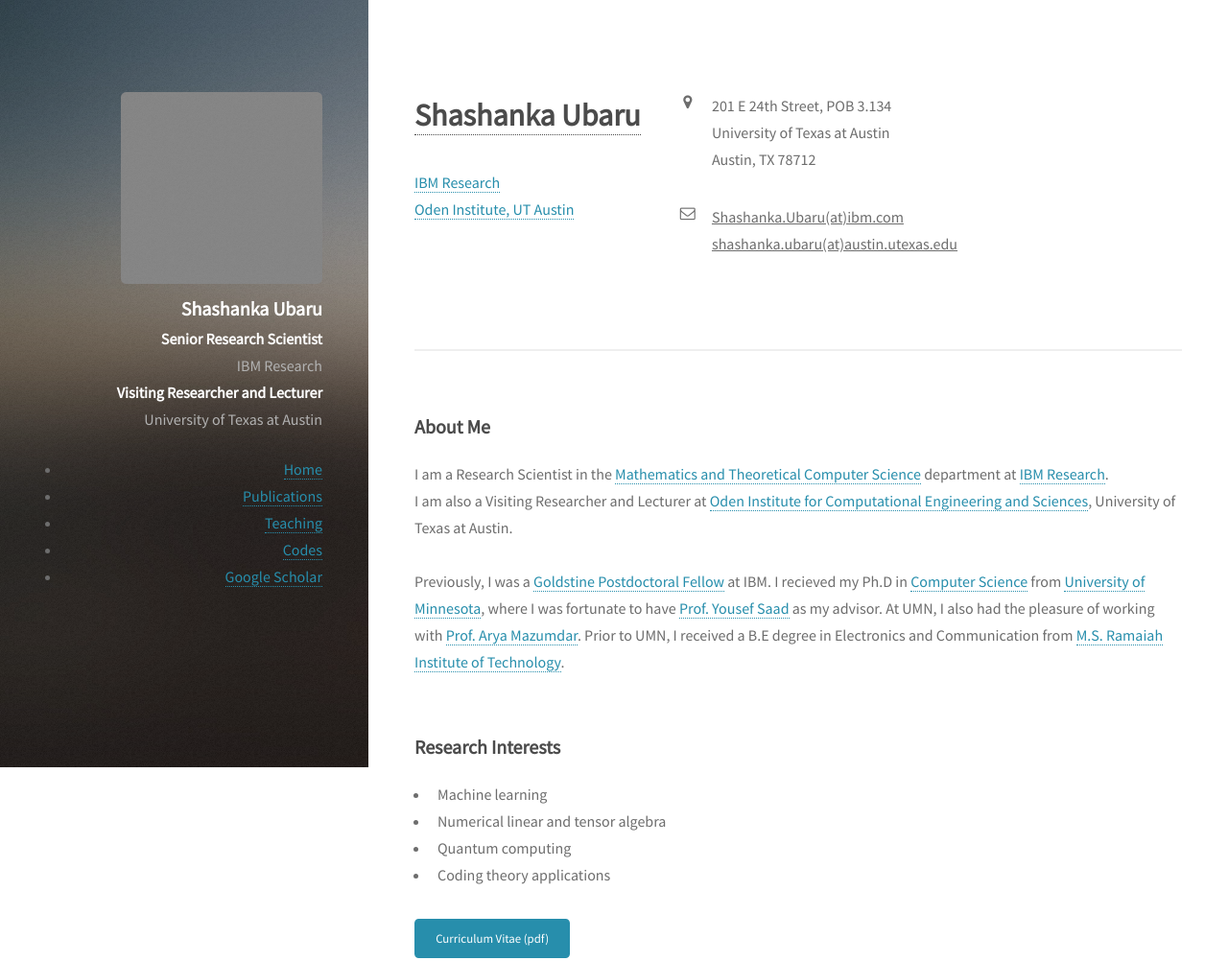
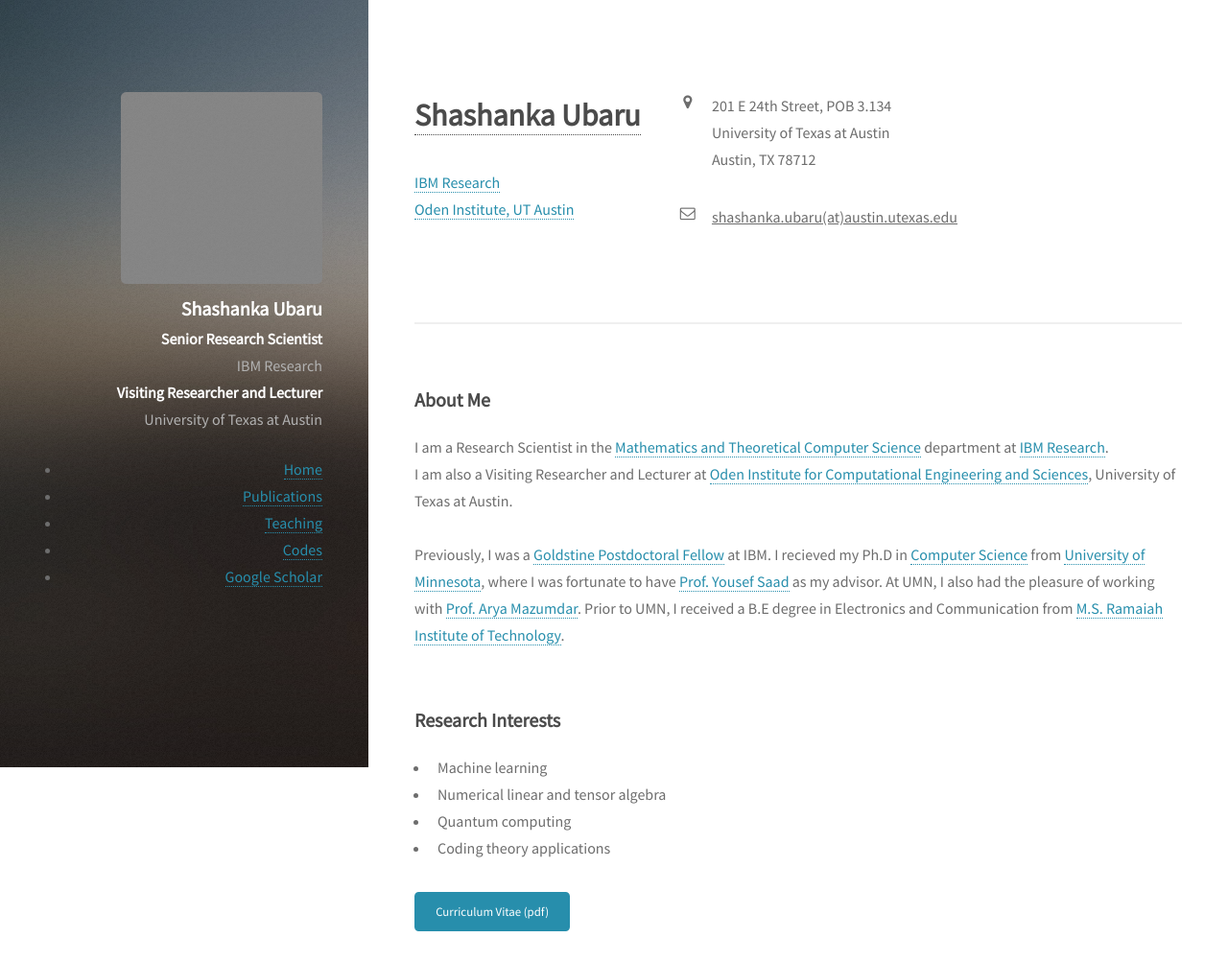
Before and after one commit to Shashankaubaru/Shashankaubaru.github.io, a plain HTML site: page index.html in a window 1280 px wide. Shown: the top 1002 px of the page at 96% size. Drawn offline with Linux system fonts and the light colour scheme; grey boxes are pictures that could not be loaded.

Commit message:
Update index.html

```diff
--- a/index.html
+++ b/index.html
@@ -60,7 +60,7 @@
 			</li>
 			<li> <i class="fa-li fa fa-envelope-o"></i>
 			<!-- <h3 class="icon fa-envelope-o"><span class="label">Email</span></h3> -->
-			<p><u> Shashanka.Ubaru(at)ibm.com</u> </br> <u> shashanka.ubaru(at)austin.utexas.edu</u> </p>
+			<p><u> shashanka.ubaru(at)austin.utexas.edu</u> </p>
 			</li>
 			</ul>
 		</div>
```
